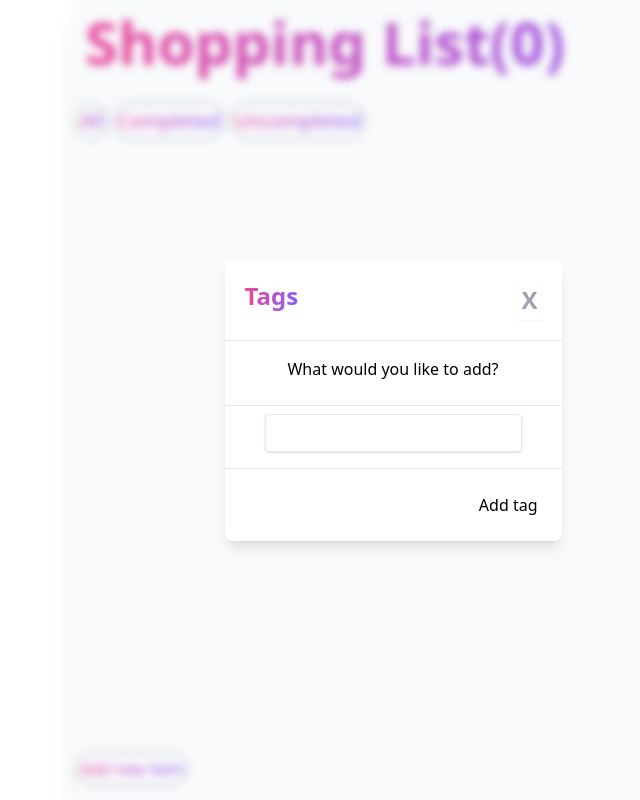
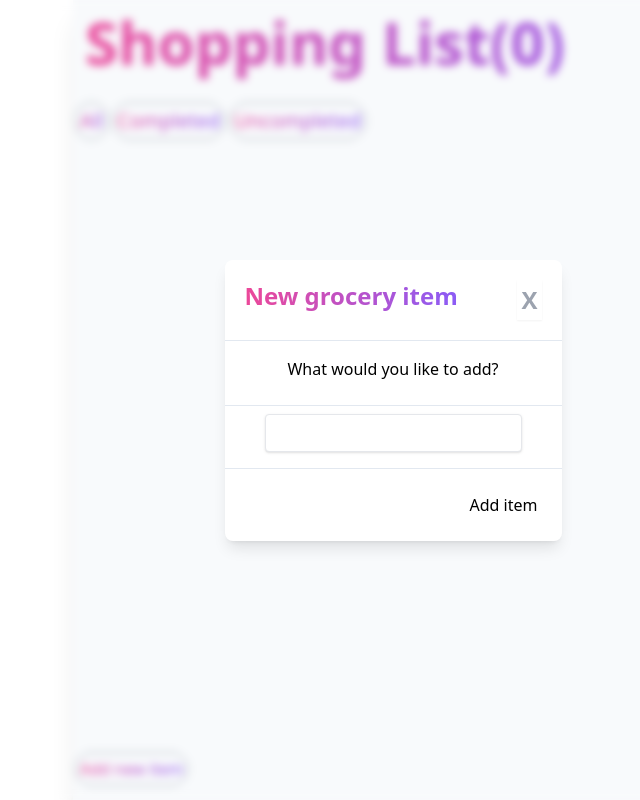
Before and after one commit to Annie1790/shopping-list, a React (Create React App) app: page / in a window 1280 px wide. Both pictures are taken after a click on the button "Add new item". Shown: the whole page, without its empty margins (247-887 px from the left). Built offline with nearby package versions, Linux system fonts and the light colour scheme; no server answers.

Commit message:
modal for new product text changed

```diff
--- a/src/components/shopping_list/NewButton.jsx
+++ b/src/components/shopping_list/NewButton.jsx
@@ -19,7 +19,7 @@ const NewButton = ({ onAdd }) => {
                 <div className="relative w-auto my-6 mx-auto max-w-3xl">
                     <div className="border-0 rounded-lg shadow-lg relative flex flex-col w-full bg-white outline-none focus:outline-none">
                         <div className="flex items-start justify-between p-5 border-b border-solid border-slate-200 rounded-t">
-                            <h1 className="text-2xl font-bold bg-clip-text text-transparent bg-gradient-to-r from-pink-500 to-violet-500">Tags</h1>
+                            <h1 className="text-2xl font-bold bg-clip-text text-transparent bg-gradient-to-r from-pink-500 to-violet-500">New grocery item</h1>
                             <button
                                 className="shadow-sm text-2xl font-bold text-gray-400 p-1"
                                 onClick={() => setExit(false)}>X</button>
@@ -33,7 +33,7 @@ const NewButton = ({ onAdd }) => {
                                 onClick={() => {
                                     addNewItem(input);
                                 }}
-                                className="p-2">Add tag</button>
+                                className="p-2">Add item</button>
                         </div>
                     </div>
                 </div>
```
Also changed, not shown: package.json (+6 -2 lines).
